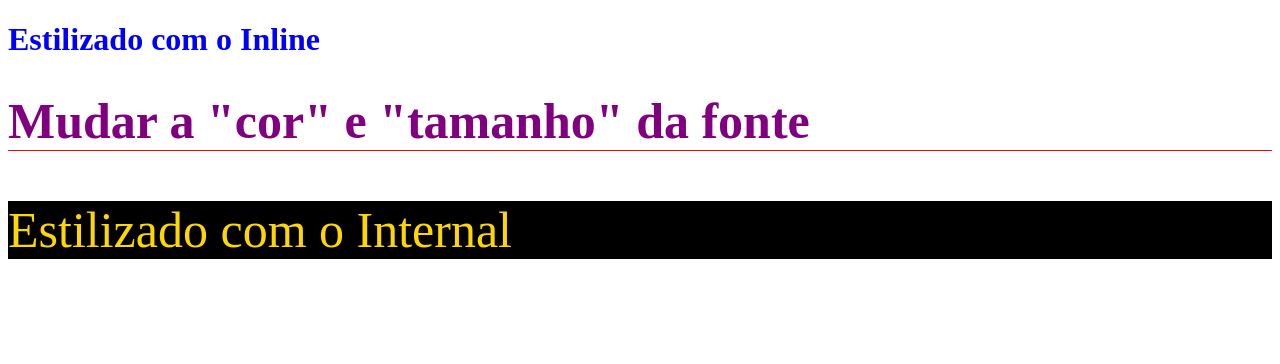
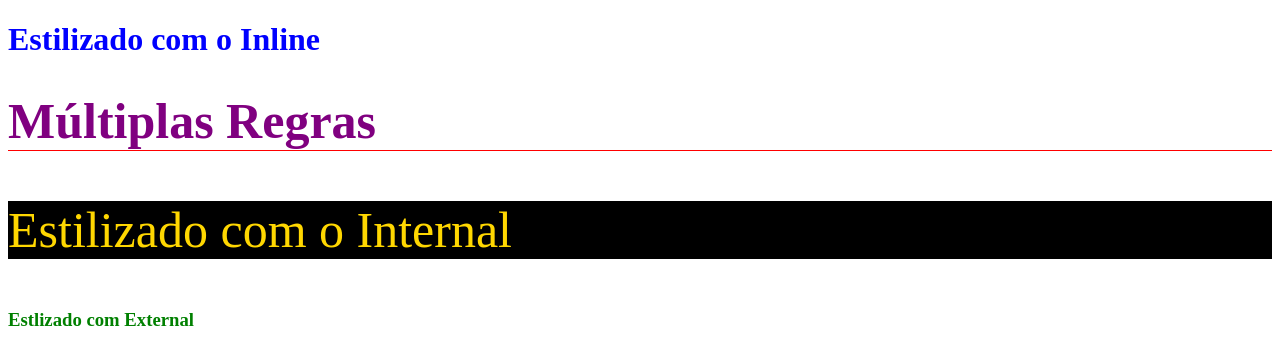
Before and after one commit to omrlns/HTML-CSS, a plain HTML site: page 3_CSS/index.html in a window 1280 px wide. Drawn offline with Linux system fonts and the light colour scheme.

Commit message:
External CSS

```diff
--- a/3_CSS/index.html
+++ b/3_CSS/index.html
@@ -14,15 +14,24 @@
         }
      </style>
 
+     <!-- 4, External CSS -->
+    <!-- Cascading Style Sheets -->
+    <link rel="stylesheet" href="style.css">
 </head>
 <body>
     <!-- 1, Inline CSS -->
      <h1 style="color: blue">Estilizado com o Inline</h1>
 
      <!-- 2, Múltiplas regras -->
-      <h1 style="color: purple; font-size: 50px; border-bottom: 1px solid red;">Mudar a "cor" e "tamanho" da fonte</h1>
+      <h1 style="color: purple; font-size: 50px; border-bottom: 1px solid red;">Múltiplas Regras</h1>
 
     <!-- 3, Internal CSS -->
     <P> Estilizado com o Internal</P>
+
+    <!-- 4, External CSS -->
+    <h3>Estlizado com External</h3>
+
+
+
 </body>
 </html>
--- /dev/null
+++ b/3_CSS/style.css
@@ -0,0 +1,8 @@
+/* 4, External */
+body {
+    padding-bottom: 500px;
+}
+
+h3 {
+    color: green;
+}
```
